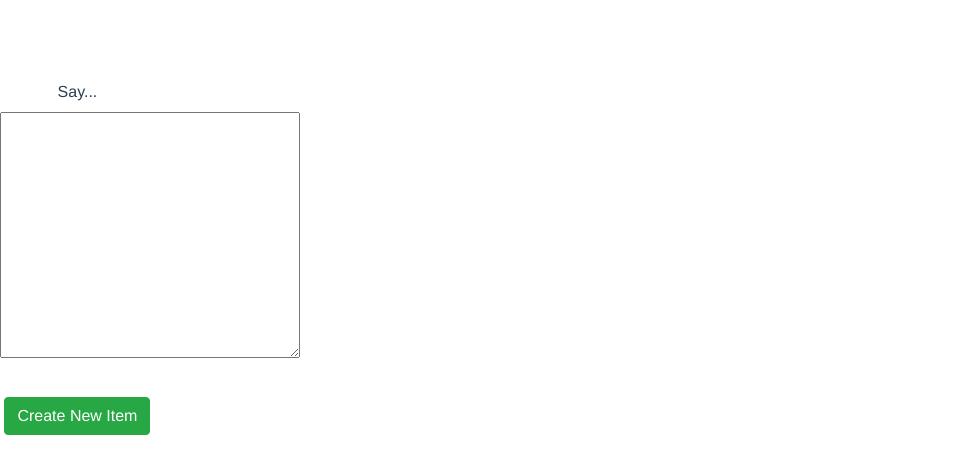
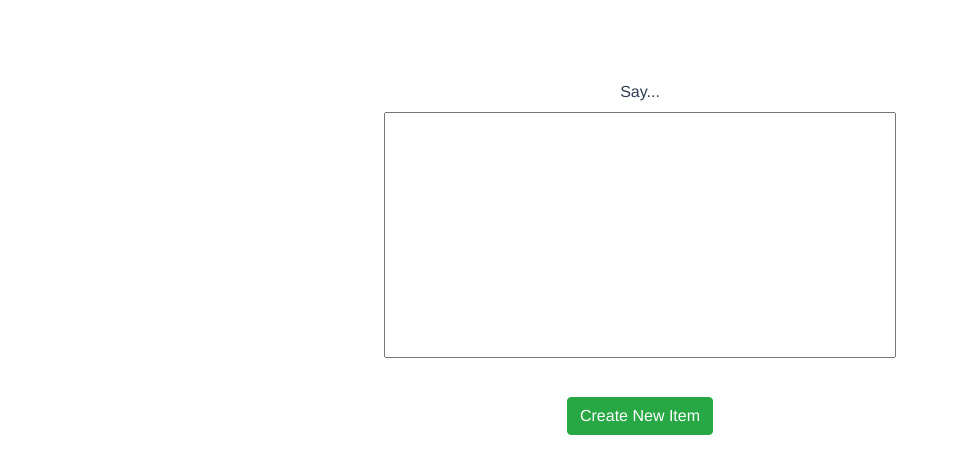
Before and after one commit to owentr1369/mini-vue-project, a Vue app: page / in a window 1280 px wide. Shown: the top 474 px of the page, without its empty margins (0-959 px from the left). Built offline with nearby package versions, Linux system fonts and the light colour scheme.

Commit message:
styling textarea

```diff
--- a/src/App.vue
+++ b/src/App.vue
@@ -32,6 +32,8 @@ export default {
   -moz-osx-font-smoothing: grayscale;
   text-align: center;
   color: #2c3e50;
+  margin: auto;
   margin-top: 80px;
+  width: 80%;
 }
 </style>
--- a/src/components/NewItem.vue
+++ b/src/components/NewItem.vue
@@ -1,7 +1,8 @@
 <template>
   <div class="row">
     <form action="">
-      <div class="col-sm-8 col-sm-offset-2 col-md-6 col-md-offset-3 form-group">
+      <div class="row">
+        <div class="col-sm-8 offset-sm-2 col-md-6 offset-md-3 form-group">
           <label for="">Say...</label>
           <textarea
             class="form-group"
@@ -12,10 +13,13 @@
             v-model="item"
           ></textarea>
         </div>
-      <div class="col-sm-8 col-sm-offset-2 col-md-6 col-md-offset-3 form-group">
+      </div>
+      <div class="row">
+        <div class="col-sm-8 offset-sm-2 col-md-6 offset-md-3 form-group">
           <button class="btn btn-success" @click.prevent="createNew">
             Create New Item
           </button>
+        </div>
       </div>
     </form>
   </div>
@@ -37,5 +41,12 @@ export default {
 };
 </script>
 
-<style>
+<style scoped>
+textarea {
+  width: 100%;
+  resize: none;
+}
+form {
+  width: 100%;
+}
 </style>
```
Lines whose indentation alone changed are shown as unchanged.
